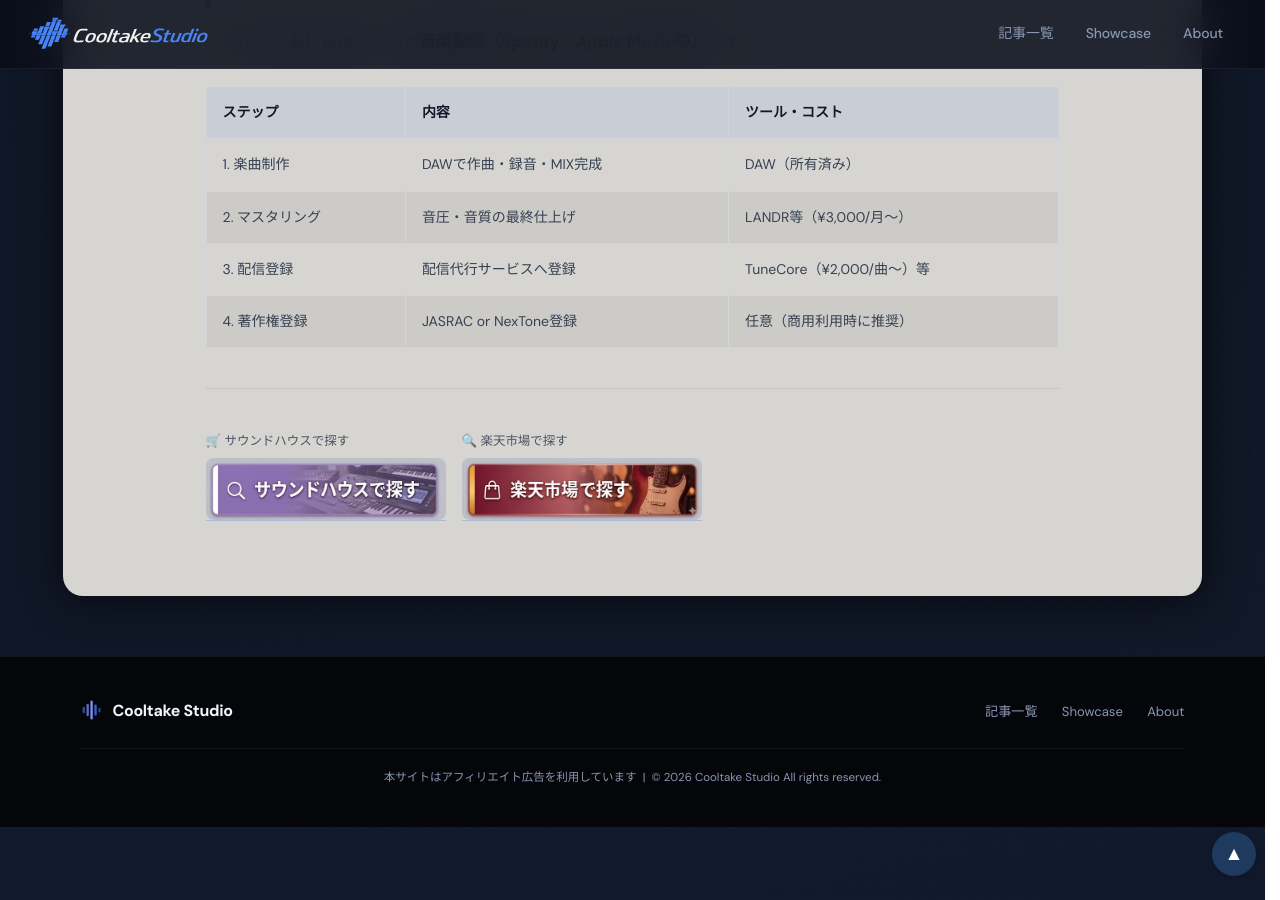
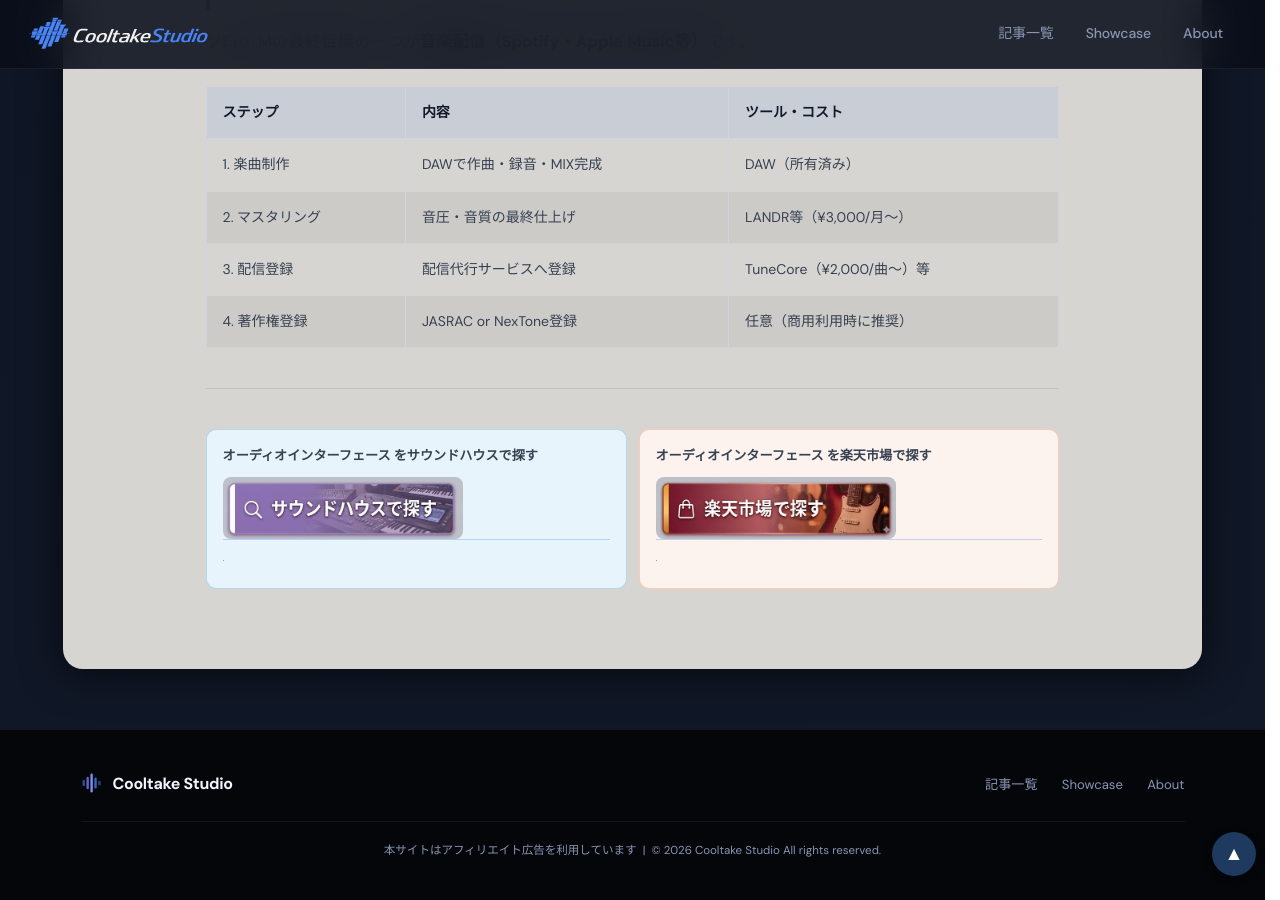
Before and after one commit to cooltake/cooltake-staging, a Jekyll site: the page built from _posts/2026-05-24-solo-dtm-setup.md, in a window 1280 px wide and 900 px high, scrolled down 4609 px. Built offline with Jekyll 4.4.1, drawn with Linux system fonts in a browser that asks for light colours; some web fonts are replaced; grey boxes are pictures that could not be loaded.

Commit message:
style: unify shop buttons to new design

```diff
--- a/_posts/2026-05-24-solo-dtm-setup.md
+++ b/_posts/2026-05-24-solo-dtm-setup.md
@@ -137,9 +137,15 @@
 
 ---
 
-<div style="display:flex;flex-wrap:wrap;gap:1rem;margin:1rem 0;">
-<div><span style="display:block;font-size:.78rem;color:#4b5563;margin-bottom:4px;">🛒 サウンドハウスで探す</span>
-<a href="https://h.accesstrade.net/sp/cc?rk=01001xqc00os63&url=https%3A%2F%2Fwww.soundhouse.co.jp%2Fsearch%2Findex%2F%3Fsearch_all%3D%E3%82%AA%E3%83%BC%E3%83%87%E3%82%A3%E3%82%AA%E3%82%A4%E3%83%B3%E3%82%BF%E3%83%BC%E3%83%95%E3%82%A7%E3%83%BC%E3%82%B9" rel="nofollow" referrerpolicy="no-referrer-when-downgrade" style="display:inline-block;text-decoration:none;"><img src="/assets/images/btn-soundhouse.jpg" alt="サウンドハウスで探す" width="240" style="height:auto;border-radius:8px;display:block;"></a></div>
-<div><span style="display:block;font-size:.78rem;color:#4b5563;margin-bottom:4px;">🔍 楽天市場で探す</span>
-<a href="https://hb.afl.rakuten.co.jp/hgc/0b15ddc7.28c5c9ed.0b15ddc8.5d23dd4d/?pc=https%3A%2F%2Fsearch.rakuten.co.jp%2Fsearch%2Fmall%2FDTM%2B%E5%88%9D%E5%BF%83%E8%80%85%2B%E6%A9%9F%E6%9D%90%2F" rel="nofollow" referrerpolicy="no-referrer-when-downgrade" style="display:inline-block;text-decoration:none;"><img src="/assets/images/btn-rakuten.jpg" alt="楽天市場で探す" width="240" style="height:auto;border-radius:8px;display:block;"></a></div>
+<div style="display:flex;gap:.75rem;margin:2rem 0;">
+<div style="flex:1;padding:.8rem 1rem 1rem;background:#e8f4fb;border-radius:10px;border:1px solid rgba(8,145,178,.25);">
+<p style="margin:0 0 .5rem;color:#374151;font-size:.82rem;font-weight:bold;">オーディオインターフェース をサウンドハウスで探す</p>
+<a href="https://h.accesstrade.net/sp/cc?rk=01001xqc00os63&url=https%3A%2F%2Fwww.soundhouse.co.jp%2Fsearch%2Findex%2F%3Fsearch_all%3D%E3%82%AA%E3%83%BC%E3%83%87%E3%82%A3%E3%82%AA%E3%82%A4%E3%83%B3%E3%82%BF%E3%83%BC%E3%83%95%E3%82%A7%E3%83%BC%E3%82%B9" rel="nofollow" referrerpolicy="no-referrer-when-downgrade" style="display:block;text-decoration:none;"><img src="/assets/images/btn-soundhouse.jpg" alt="サウンドハウスで探す" width="240" style="height:auto;border-radius:8px;display:block;"></a>
+<img src="https://h.accesstrade.net/sp/rr?rk=01001xqc00os63" width="1" height="1" border="0" alt="" loading="lazy">
 </div>
+<div style="flex:1;padding:.8rem 1rem 1rem;background:#fdf3ee;border-radius:10px;border:1px solid rgba(234,88,12,.25);">
+<p style="margin:0 0 .5rem;color:#374151;font-size:.82rem;font-weight:bold;">オーディオインターフェース を楽天市場で探す</p>
+<a href="https://hb.afl.rakuten.co.jp/hgc/0b15ddc7.28c5c9ed.0b15ddc8.5d23dd4d/?pc=https%3A%2F%2Fsearch.rakuten.co.jp%2Fsearch%2Fmall%2FDTM%2B%E5%88%9D%E5%BF%83%E8%80%85%2B%E6%A9%9F%E6%9D%90%2F" rel="nofollow" referrerpolicy="no-referrer-when-downgrade" style="display:block;text-decoration:none;"><img src="/assets/images/btn-rakuten.jpg" alt="楽天市場で探す" width="240" style="height:auto;border-radius:8px;display:block;"></a>
+<img src="//i.moshimo.com/af/i/impression?a_id=5565352&amp;p_id=54&amp;pc_id=54&amp;pl_id=616" width="1" height="1" style="border:none;" alt="" loading="lazy">
+</div>
+</div>
```
